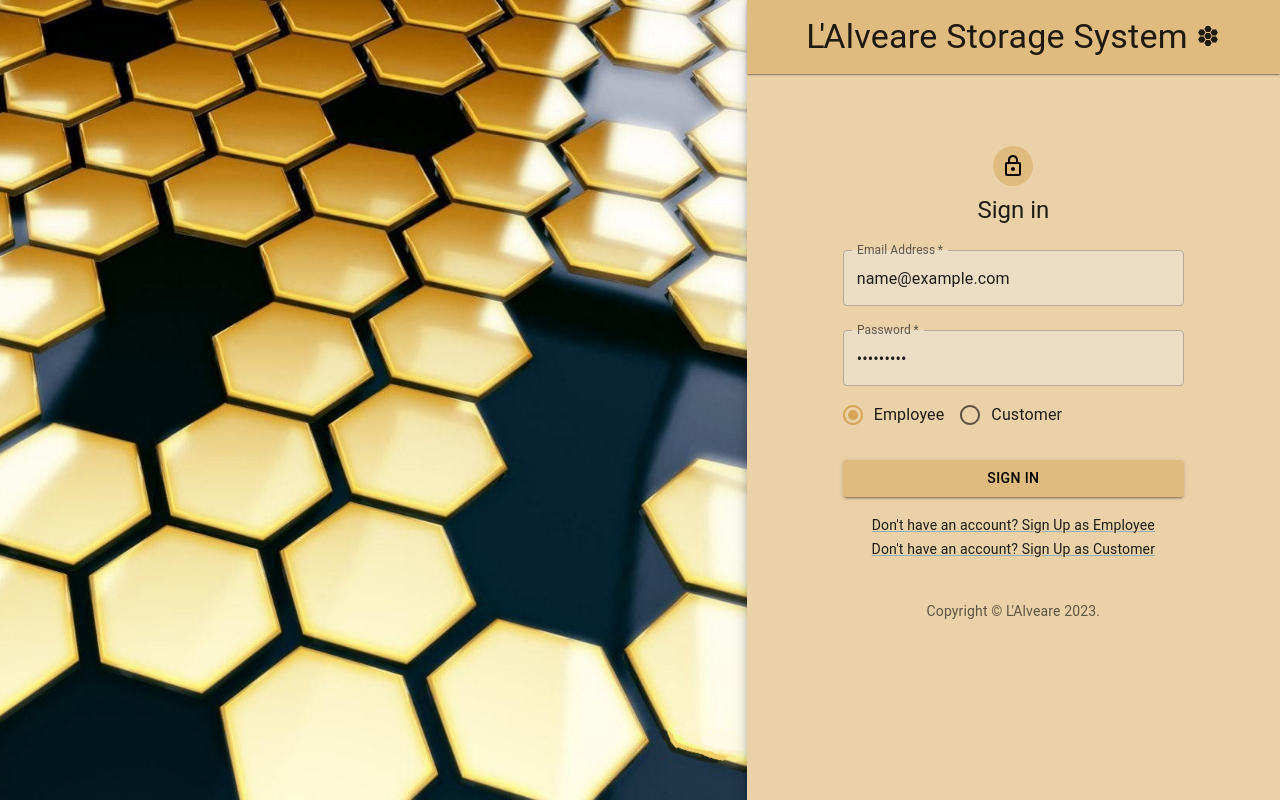
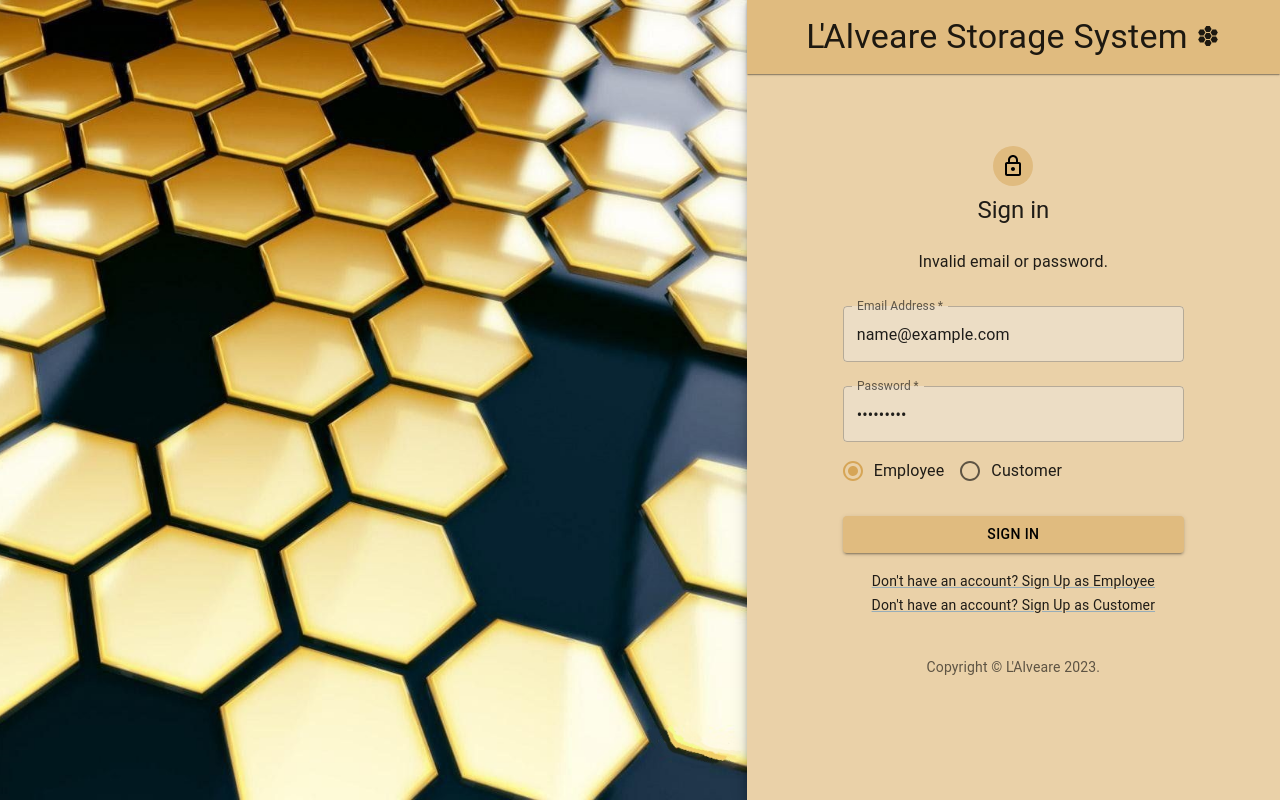
Before and after one commit to sankim11/Smart-Storage-Management-System, a React (Create React App) app in the folder frontend/: page / in a window 1280 px wide. Both pictures are taken after typing "name@example.com", "Sample123" into the empty fields and a click on the button "SIGN IN". Built offline with nearby package versions, Linux system fonts and the light colour scheme; no server answers.

Commit message:
minor changes to login and orders in frontend

```diff
--- a/frontend/src/pages/Login.js
+++ b/frontend/src/pages/Login.js
@@ -43,6 +43,7 @@ export default function Login() {
   const [password, setPassword] = useState("");
   const [emps, setEmps] = React.useState([]);
   const [cust, setCust] = React.useState([]);
+  const [error, setError] = useState('');
 
   useEffect(() => {
     const fetchData = async () => {
@@ -97,7 +98,7 @@ export default function Login() {
       if (user) {
         window.location.href = "/dashboard";
       } else {
-        // Show error message
+        setError('Invalid email or password.');
       }
     }
     if(!emp) {
@@ -105,7 +106,7 @@ export default function Login() {
       if (user) {
         window.location.href = "/homepage";
       } else {
-        // Show error message
+        setError('Invalid email or password.');
       }
     }
   }
@@ -174,6 +175,7 @@ export default function Login() {
               onSubmit={handleSubmit}
               sx={{ mt: 1, ml: 8, mr: 8 }}
             >
+              {error && <p>{error}</p>}
               <TextField
                 margin="normal"
                 required
```
Also changed, not shown: 1 other file (tests, documents, lock files or other folders).
